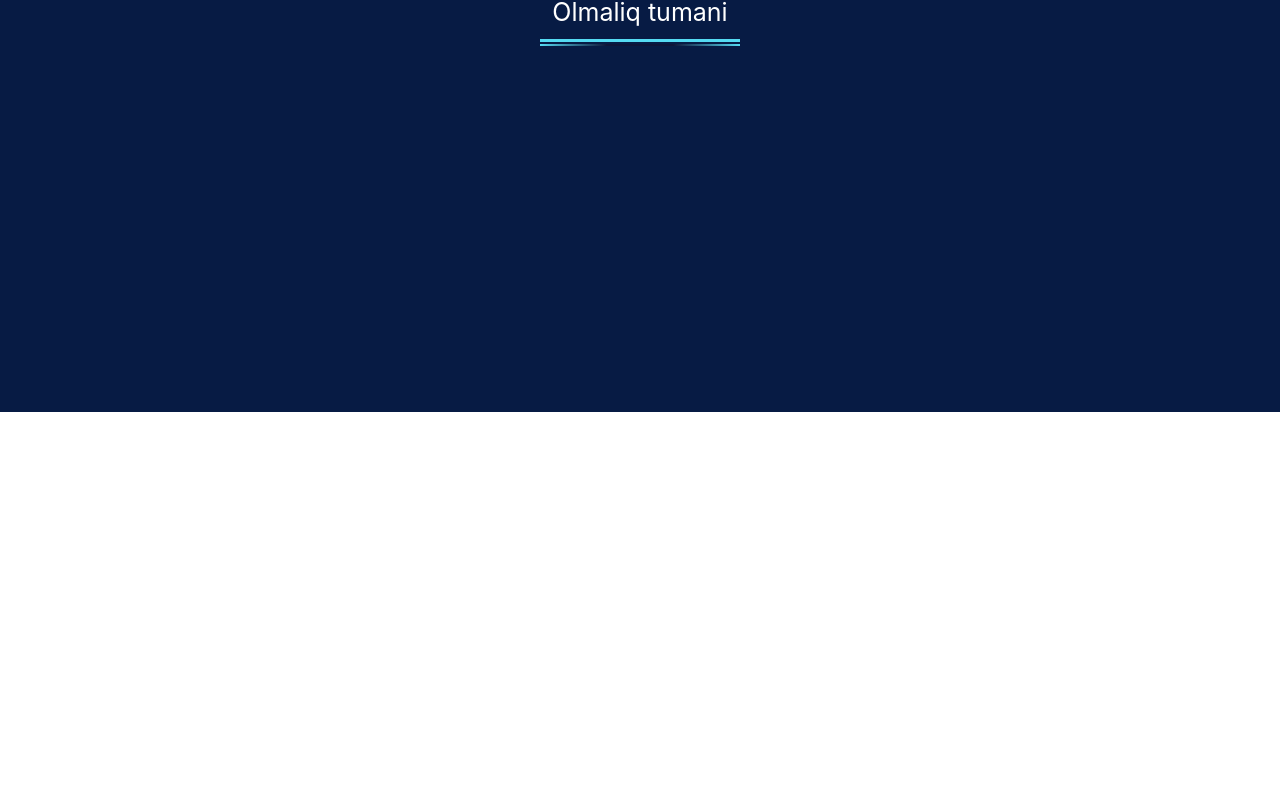
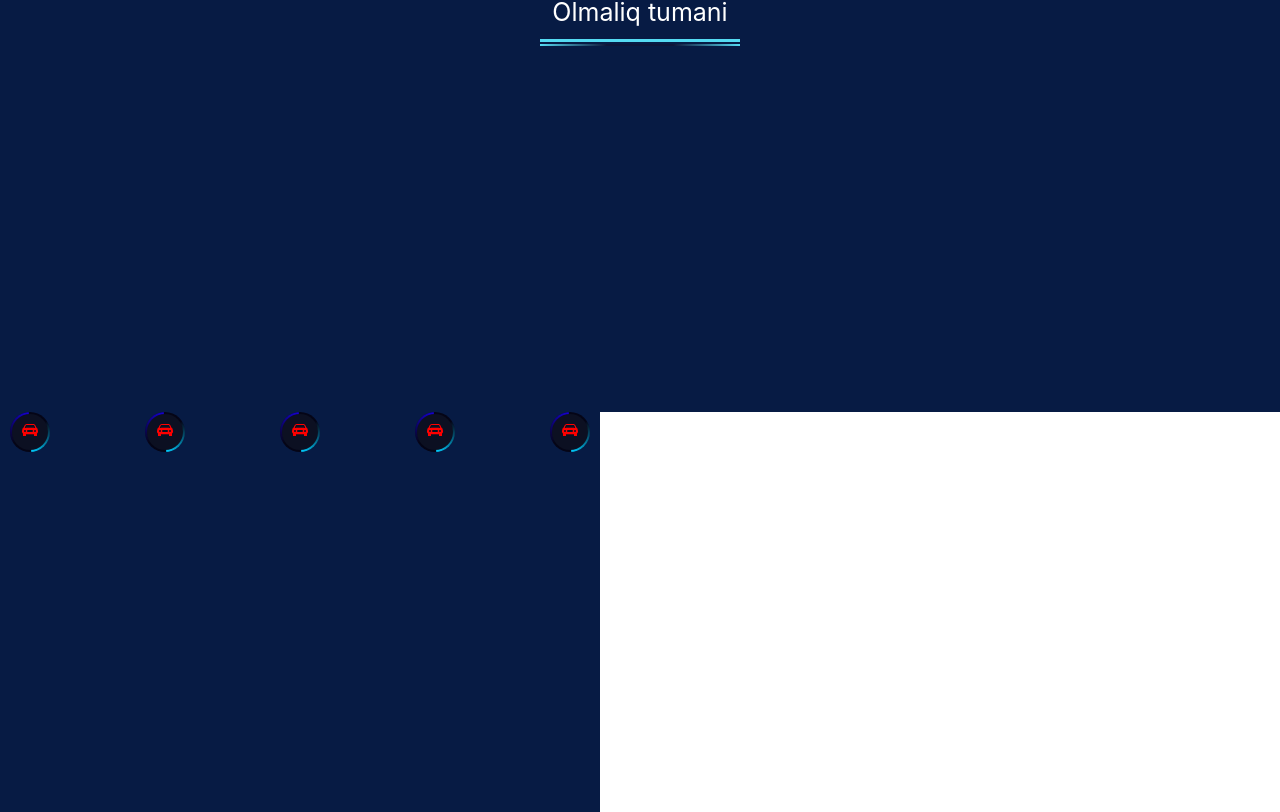
Before and after one commit to DiyorbekOrtiqov/buttom, a React (Create React App) app: page / in a window 1280 px wide. Shown: the part 2054-2866 px from the top of the page. Before the commit the page ends 2466 px from the top, so only its background shows below. Built offline with nearby package versions, Linux system fonts and the light colour scheme; a web font is replaced by a local one.

Commit message:
yangi berilgan task tugatildi

```diff
--- a/src/App.js
+++ b/src/App.js
@@ -3,6 +3,8 @@ import Task1 from "./components/Task Azimjon aka/Task1";
 import NewChart from "./components/Nurilllo  aka/NewChart"
 import Data from "./components/Nurilllo  aka/Data";
 import Bottom from "./components/newTask/bottom"
+import Skrol from "./components/skrol bottom/Skrol"
+import Dataa from "./components/skrol bottom/data"
 
 
 
@@ -12,6 +14,7 @@ function App() {
     <Task1/>
     <Data/>
     <Bottom/>
+    <Dataa/>
     </>
   )
 }
--- a/src/components/Task Azimjon aka/main.css
+++ b/src/components/Task Azimjon aka/main.css
@@ -7,10 +7,9 @@
   .body {
     background-color: #071b44;
     min-height: 100vh;
-    display: flex;
+    /* display: flex;
     align-items: center;
-    justify-content: center;
-
+    justify-content: center; */
     color: white;
   }
 
--- /dev/null
+++ b/src/components/skrol bottom/Skrol.css
@@ -0,0 +1,164 @@
+
+
+
+.Skrol_card{
+  justify-content: center;
+}
+.SkrolAll{
+    display: flex;
+    justify-content: space-between;
+    width:600px;
+    height: 400px;
+    background-color: #071B44;
+    display: flex;
+    text-align: center;
+
+
+
+
+}
+
+.Skrol_main{
+  padding-left: 10px;
+  padding-right: 10px;
+}
+
+.Skrol_main> .SkrolBox  {
+    position: relative;
+
+    width: 40px;
+    height: 40px;
+    background-color: rgb(5, 5, 22);
+    border-radius:50%;
+    display: flex;
+    justify-content: center;
+    align-items: center;
+    overflow: hidden;
+
+  }
+  .SkrolBox::after {
+    content: "";
+    position: absolute;
+    width: 50px;
+    height: 50px;
+    background-image: conic-gradient(
+      transparent,
+      transparent,
+      transparent,
+      #1500d4
+    );
+    animation: animate 4s linear infinite;
+    animation-delay: -10s;
+  }
+  .SkrolBox::before {
+    content: "";
+    position: absolute;
+    width: 50px;
+    height: 50px;
+    background-image: conic-gradient(
+      transparent,
+      transparent,
+      transparent,
+      #00ccff
+    );
+    animation: animate 4s linear infinite;
+  }
+  @keyframes animate {
+    0% {
+      transform: rotate(0deg);
+    }
+    100% {
+      transform: rotate(360deg);
+    }
+  }
+
+  .SkrolBox  span {
+    position: absolute;
+    inset: 2px;
+    border-radius: 16px;
+    background: #0c1022;
+    z-index: 1;
+    border-radius: 50%;
+
+  }
+
+
+.SkrolIcon{
+    z-index:2 ;
+    color: red;
+}
+
+
+
+
+.SkrolBox:hover span{
+    background-color: #00ccff;
+    transition: background-color 1s ;
+
+
+}
+
+.SkrolBox:hover .SkrolIcon{
+    background-color: #00ccff;
+    transition: background-color 1s ;
+
+
+}
+
+
+.Skrol_info{
+ position: absolute;
+  width: 200px;
+  width: 600px;
+  height: 200px;
+  left: 0px;
+  background-color: #071B44;
+  padding-left: 20px;
+  margin-top: 20px;
+  padding-top: 20px;
+  font-family: "Roboto" sans-serif;
+
+};
+
+.Skrol_dubleinfo{
+  display: flex;
+}
+
+.Skrol_region{
+  font-size: 25px;
+}
+
+
+.Skrol_infotext{
+  display:inline-block;
+  display: flex;
+  margin-top: 10px;
+}
+
+
+/* .Skrol_animationbox{
+  position: absolute;
+  width: 400px;
+  height: 400px;
+  left: 0px;
+
+  background: repeating-linear-gradient(from var (--a),#ff2770 0%,
+  #ff2770 5%, transform 55, transform 40%, #ff2770 50% );
+  animation: animatee 4s linear infinite;
+}
+
+
+@Property --a{
+   syntax: '<angle>';
+   inherits: false;
+   initial-value:0;
+}
+
+@keyframes animatee{
+  0%{
+    --a: 0deg;
+  }
+  100%{
+    --a:360deg;
+  }
+} */
--- /dev/null
+++ b/src/components/skrol bottom/Skrol.jsx
@@ -0,0 +1,76 @@
+import { color } from 'highcharts';
+import React, { useState } from 'react'
+import "./Skrol.css"
+
+export default function Skrol({ data }) {
+    const [selectedId, setSelectedId] = useState(null);
+
+    const handleClick = (id) => {
+        if (selectedId === id) {
+            setSelectedId(null);
+        } else {
+            setSelectedId(id);
+        }
+    }
+
+    return (
+        <div className='Skrol_card'>
+
+        <div className='SkrolAll'>
+            {
+                data?.map(i => (
+                    <div key={i.id} className="SklorDiv" onClick={() => handleClick(i.id)}>
+                        <div className='Skrol_main' >
+                            <div className="SkrolBox" >
+                                <span style={{ backgroundColor: selectedId === i.id ? '#00ccff' : '' }}></span>
+                                <div className='SkrolIcon ' style={{ backgroundColor: selectedId === i.id ? '#00ccff' : '' }} >
+                                    {i.img}
+                                </div>
+                            </div>
+                        </div>
+
+                        {
+                            selectedId === i.id && (
+                                <div className='Skrol_extraInfo'>
+                                    <div className='Skrol_info'>
+                                        <div style={{ color: 'white', fontSize: ' 25px' }} className='Skrol_region'>
+                                            {i.title}
+                                        </div>
+                                        <br />
+                                        <di className="Skrol_dubleinfo">
+                                            <div style={{ fontSize: '20px', color: "white", justifyContent: "space-between" }} className='Skrol_infotext' >
+                                                {i.info}
+                                                <span style={{ color: i.color, paddingRight: "20px" }}>
+                                                    {i.count}
+                                                </span>
+                                            </div>
+                                            <div style={{ fontSize: '20px', color: "white", justifyContent: "space-between" }} className='Skrol_infotext' >
+
+                                                {i.infocamera}
+                                                <span style={{ color: i.color, paddingRight: "20px" }}>
+                                                    {i.count}
+                                                </span>
+                                            </div><div style={{ fontSize: '20px', color: "white", justifyContent: "space-between" }} className='Skrol_infotext' >
+                                                {i.infocamera}
+                                                <span style={{ color: i.color, paddingRight: "20px" }}>
+                                                    {i.count}
+                                                </span>
+                                            </div><div style={{ fontSize: '20px', color: "white", justifyContent: "space-between" }} className='Skrol_infotext' >
+
+                                                {i.infocamera}
+                                                <span style={{ color: i.color, paddingRight: "20px" }}>
+                                                    {i.count}
+                                                </span>
+                                            </div>
+                                        </di>
+                                    </div>
+                                </div>
+                            )
+                        }
+                    </div>
+                ))
+            }
+        </div>
+        </div>
+    )
+}
--- /dev/null
+++ b/src/components/skrol bottom/data.jsx
@@ -0,0 +1,77 @@
+import React from 'react'
+import Skrol from './Skrol'
+import { BsFillCarFrontFill } from "react-icons/bs"
+
+
+
+function data() {
+    const data = [
+        {
+            id: 1,
+            title: "Olmazor tumani",
+            info: "Hozirda ishlayorgan kameralar soni ",
+            infocamera: "Hozirda ishlamayotgan  kameralar soni ",
+            cameracount: " 20",
+            color: '#842A31',
+            count: 20,
+            img: <BsFillCarFrontFill />,
+
+
+        }, {
+            id: 2,
+            title: "Mirzo Ulug'bek tumani",
+            info: "Hozirda ishlayorgan kameralar soni ",
+            infocamera: "Hozirda ishlamayotgan  kameralar soni ",
+            cameracount: " 20",
+            color: '#842A31',
+            img: <BsFillCarFrontFill />,
+            count: 20,
+
+
+        }, {
+            id: 3,
+            title: "	Bo'stonliq tumani",
+            info: "Hozirda ishlayorgan kameralar soni ",
+            infocamera: "Hozirda ishlamayotgan  kameralar soni ",
+            cameracount: " 20",
+            color: '#842A31',
+            count: 20,
+             img: <BsFillCarFrontFill />,
+
+
+
+        }, {
+            id: 4,
+            title: "Chinoz tumani",
+            info: "Hozirda ishlayorgan kameralar soni ",
+            infocamera: "Hozirda ishlamayotgan  kameralar soni ",
+            cameracount: " 20",
+            color: '#842A31',
+            count: 30,
+            img: <BsFillCarFrontFill />,
+
+
+
+
+        }, {
+            id: 5,
+            title: "Parkent tumani",
+            info: "Hozirda ishlayorgan kameralar soni ",
+            infocamera: "Hozirda ishlamayotgan  kameralar soni ",
+            cameracount: " 20",
+            count: 20,
+            color: '#842A31',
+            img: <BsFillCarFrontFill />,
+
+        },
+
+    ]
+
+    return (
+        <div>
+            <Skrol data={data} />
+        </div>
+    )
+}
+
+export default data
```
